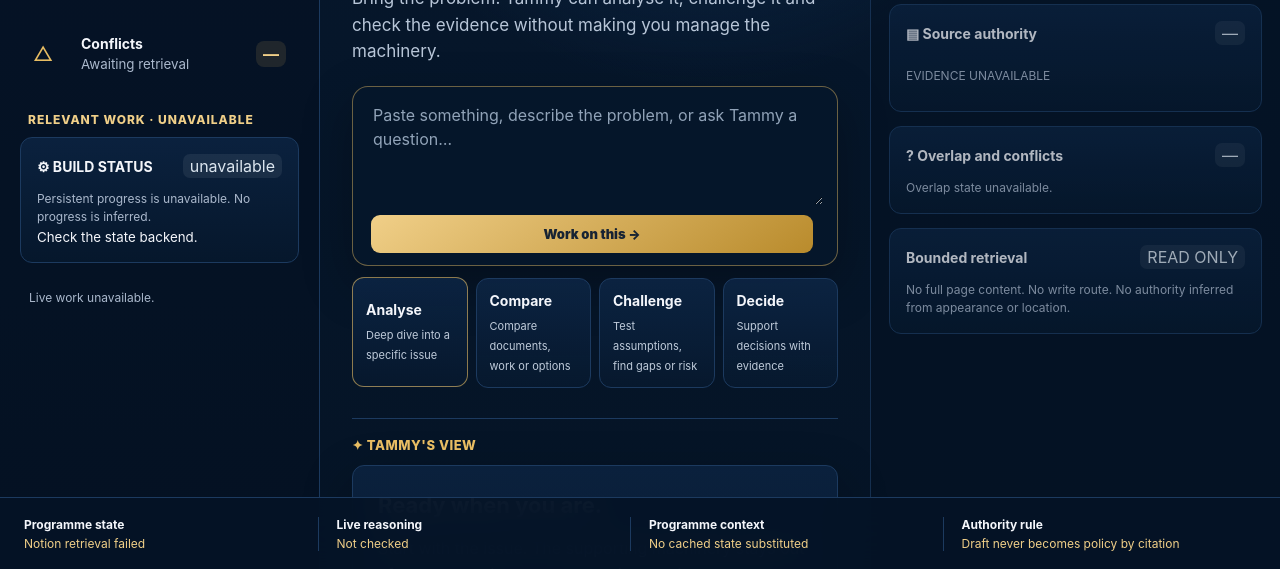
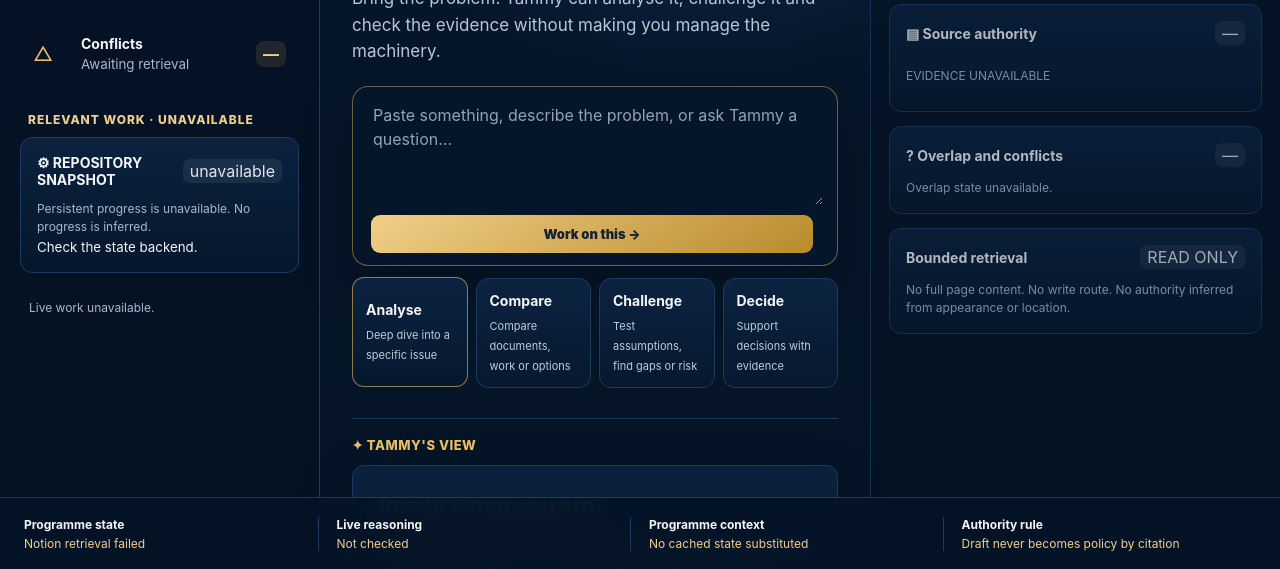
Before and after one commit to LaBe84/tammy-two-tabs, a plain HTML site: page interface/index.html in a window 1280 px wide. Shown: the part 229-798 px from the top of the page. Drawn offline with Linux system fonts and the light colour scheme; no server answers.

Commit message:
Label checked-in repository status as a snapshot

```diff
--- a/interface/index.html
+++ b/interface/index.html
@@ -37,8 +37,8 @@
       </section>
       <div class="section-label" id="recentWorkLabel">RELEVANT WORK · LOADING</div>
       <section class="context-card control-status" aria-label="Tammy build status">
-        <div class="context-card-head"><strong>⚙ BUILD STATUS</strong><span id="buildState">checking</span></div>
-        <p id="buildAction" class="empty-state">Loading persistent progress…</p>
+        <div class="context-card-head"><strong>⚙ REPOSITORY SNAPSHOT</strong><span id="buildState">checking</span></div>
+        <p id="buildAction" class="empty-state">Loading repository status snapshot…</p>
         <small id="buildMeta">No decision required unless shown here.</small>
       </section>
       <div id="recentWork" class="work-list">
```
